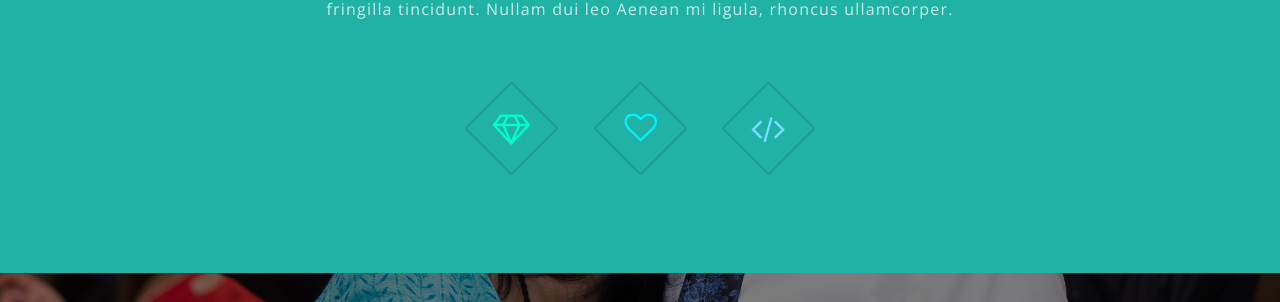
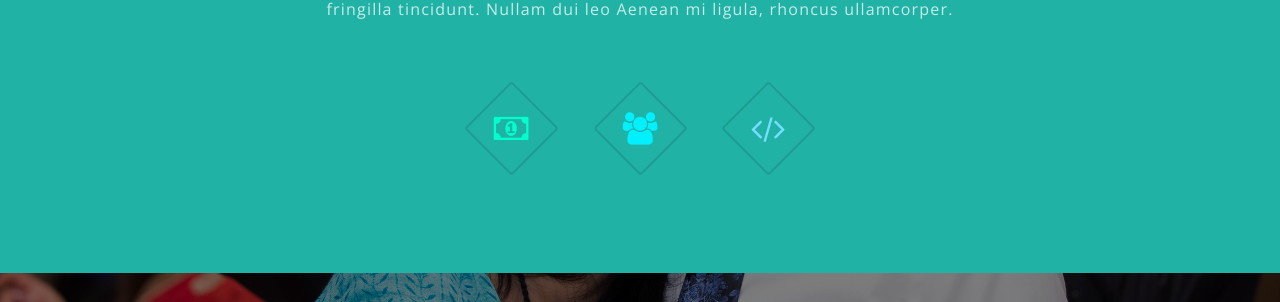
Before and after one commit to shreyas00023/mywebsite, a Jekyll site: the page built from index.html, in a window 1280 px wide and 900 px high, scrolled down 1000 px. Shown: the part 148-450 px from the top of the window. Built offline with Jekyll 4.4.1, drawn with Linux system fonts in a browser that asks for light colours.

Commit message:
Update index.html

```diff
--- a/index.html
+++ b/index.html
@@ -20,8 +20,8 @@
 								fringilla tincidunt. Nullam dui leo Aenean mi ligula, rhoncus ullamcorper.</p>
 							</header>
 							<ul class="icons major">
-								<li><span class="icon fa-diamond major style1"><span class="label">Lorem</span></span></li>
-								<li><span class="icon fa-heart-o major style2"><span class="label">Ipsum</span></span></li>
+								<li><span class="icon fa-money major style1"><span class="label">Lorem</span></span></li>
+								<li><span class="icon fa-users major style2"><span class="label">Ipsum</span></span></li>
 								<li><span class="icon fa-code major style3"><span class="label">Dolor</span></span></li>
 							</ul>
 						</div>
```
